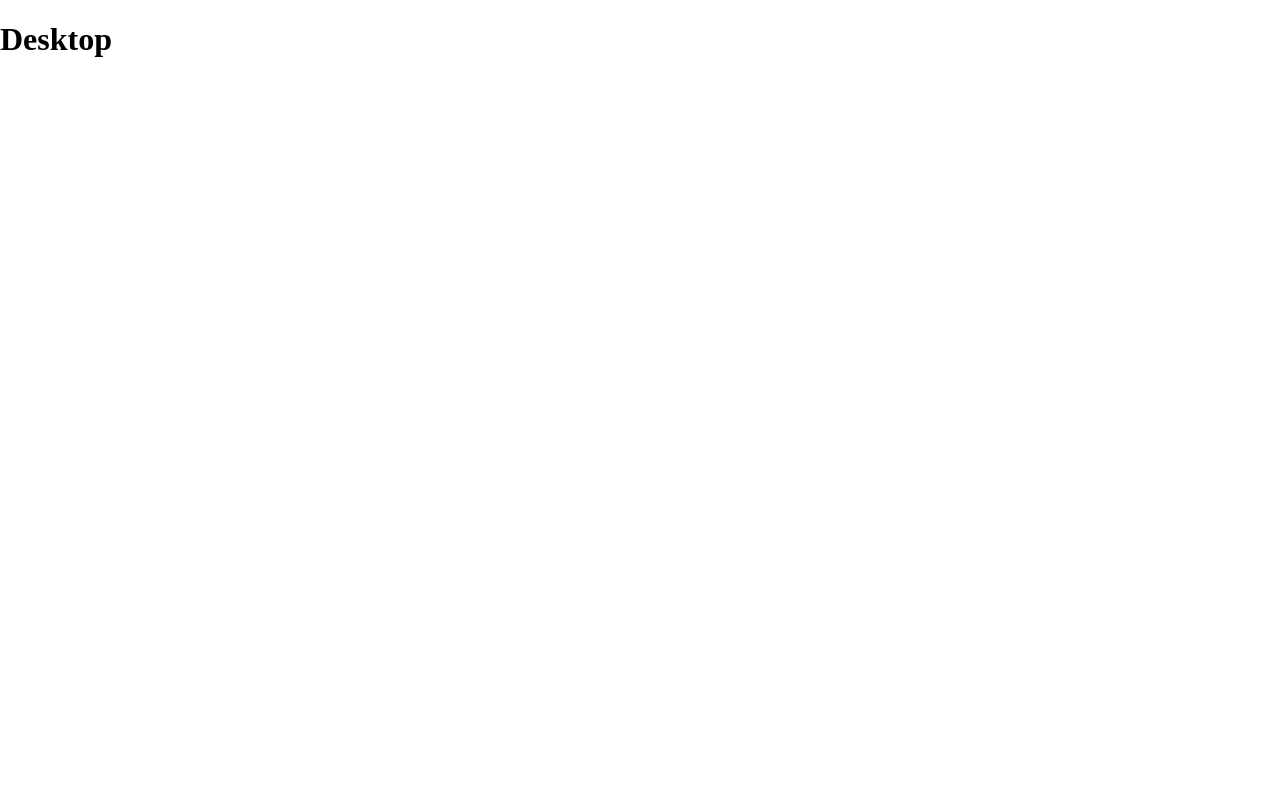
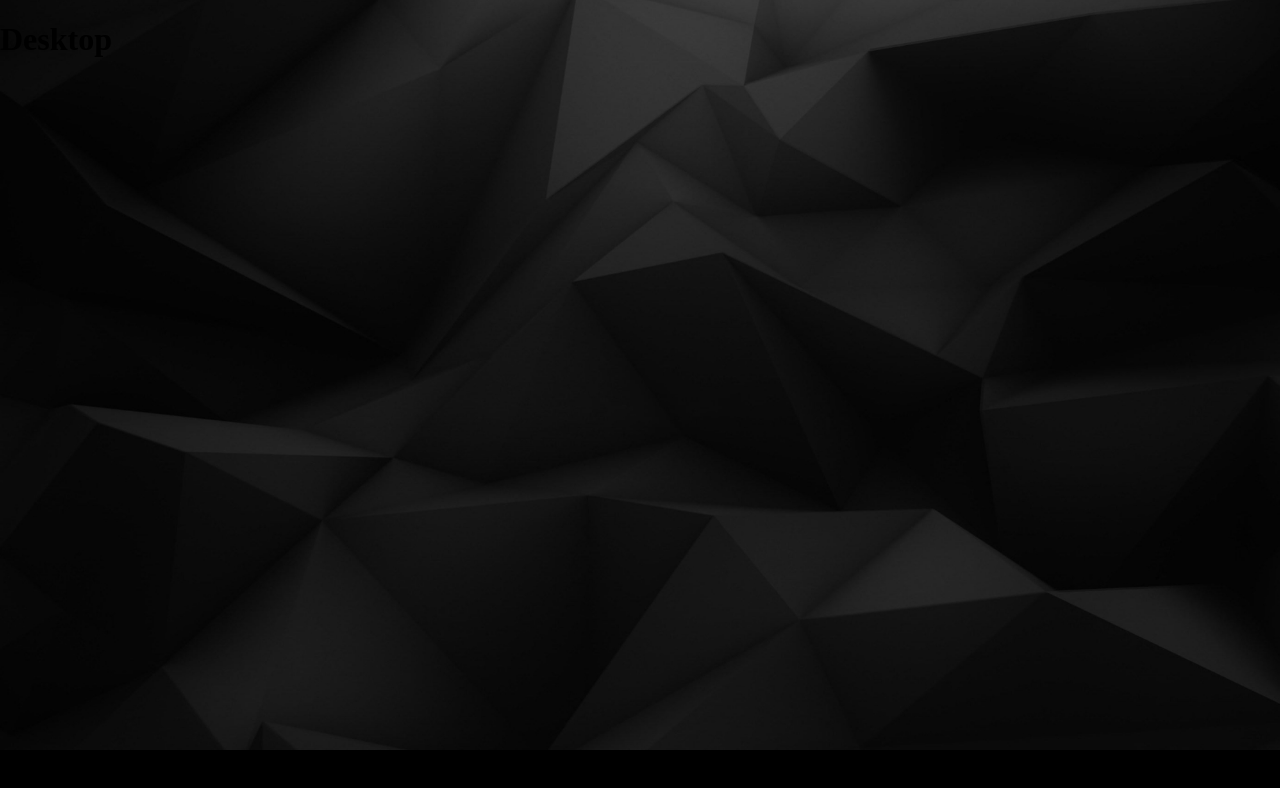
Before and after one commit to augustynd02/augustynOS, a React (Vite) app: page / in a window 1280 px wide. Shown: the top 788 px of the page. Built offline with nearby package versions, Linux system fonts and the light colour scheme.

Commit message:
style: basic desktop & taskbar styling

```diff
--- a/src/components/Desktop/desktop.module.scss
+++ b/src/components/Desktop/desktop.module.scss
@@ -1,3 +1,6 @@
 .desktop {
     flex: 1;
+
+    background-image: url(../../assets/images/wallpaper.jpg);
+    background-size: cover;
 }
--- a/src/components/Taskbar/taskbar.module.scss
+++ b/src/components/Taskbar/taskbar.module.scss
@@ -1,3 +1,4 @@
 .taskbar {
     height: 50px;
+    background-color: var(--taskbar-color);
 }
--- a/src/main.scss
+++ b/src/main.scss
@@ -1,3 +1,7 @@
+:root {
+    --taskbar-color: rgb(0, 0, 0);
+}
+
 body {
     margin: 0;
     height: 100vh;
```
Also changed, not shown: src/assets/images/wallpaper.jpg (added).
